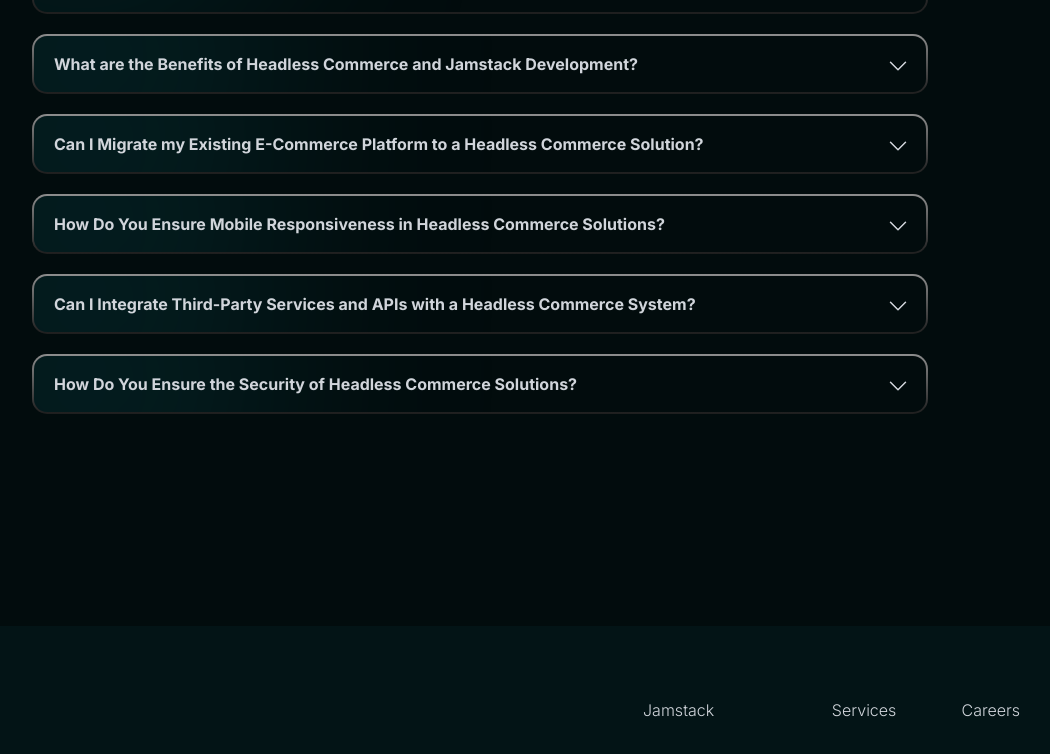
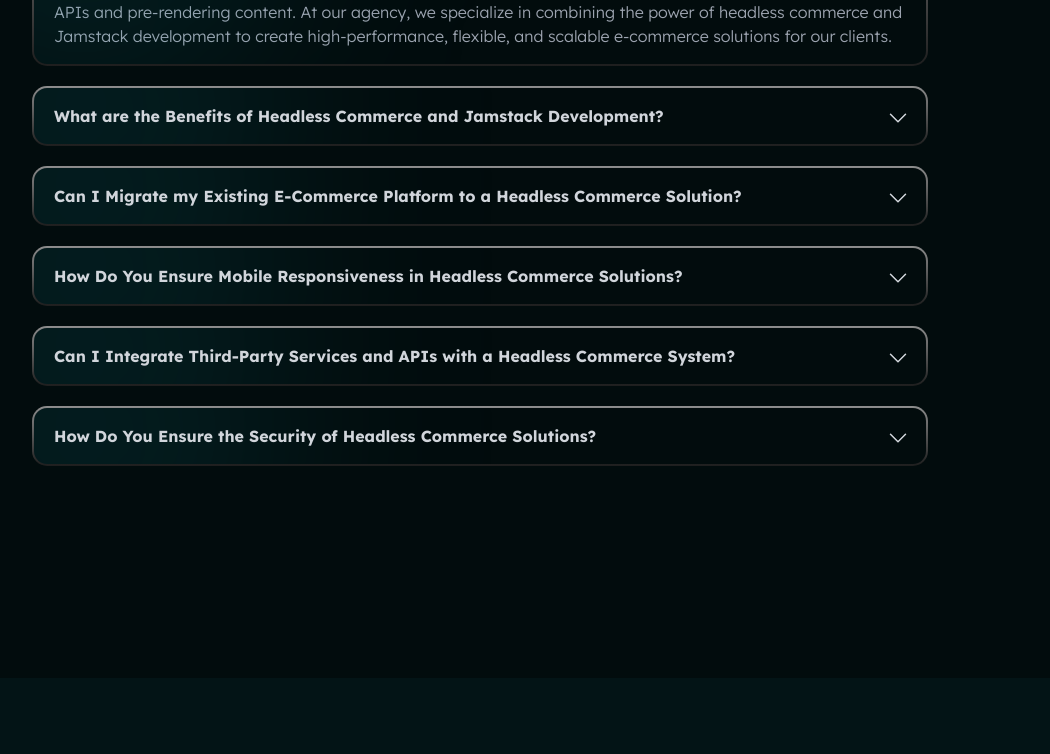
Before and after one commit to PraveenThanikachalam/weframe-praveen, a Next.js app: page / in a window 1280 px wide. Shown: the part 6617-7371 px from the top of the page, without its empty margins (160-1210 px from the left). Built offline with nearby package versions, Linux system fonts and the light colour scheme.

Commit message:
feat: add correct fonts

```diff
--- a/app/layout.js
+++ b/app/layout.js
@@ -1,9 +1,10 @@
-import { Inter } from 'next/font/google';
+import { Lexend } from 'next/font/google';
+import { oceanwide } from '@/fonts';
 import './globals.css';
 import Navbar from '@/components/Navbar';
 import Footer from '@/components/Footer';
 
-const inter = Inter({ subsets: ['latin'] });
+const font = Lexend({ subsets: ['latin'] });
 
 export const metadata = {
   title: 'Create Next App',
@@ -12,8 +13,8 @@ export const metadata = {
 
 export default function RootLayout({ children }) {
   return (
-    <html lang="en">
-      <body className={inter.className}>
+    <html lang="en" className={oceanwide.variable}>
+      <body className={font.className}>
         <link
           href="https://cdn.jsdelivr.net/npm/remixicon@3.5.0/fonts/remixicon.css"
           rel="stylesheet"
--- a/components/HeroSection.jsx
+++ b/components/HeroSection.jsx
@@ -3,7 +3,7 @@ import React from 'react';
 const HeroSection = () => {
   return (
     <div className="lg:w-[60%] w-[85%] z-30  flex flex-col items-center justify-center">
-      <h1 className="lg:text-7xl text-5xl font-extrabold">
+      <h1 className="lg:text-6xl text-5xl font-semibold font-title-font">
         Jamstack & Headless <br /> Commerce Agency
       </h1>
       <div className="lg:w-[50%] w-[85%]">
--- /dev/null
+++ b/fonts/index.js
@@ -0,0 +1,6 @@
+import localFont from 'next/font/local';
+
+export const oceanwide = localFont({
+  src: '../fonts/oceanwide/oceanwide-semibold.woff',
+  variable: '--oceanwide-font',
+});
--- a/tailwind.config.js
+++ b/tailwind.config.js
@@ -12,6 +12,9 @@ module.exports = {
         'gradient-conic':
           'conic-gradient(from 180deg at 50% 50%, var(--tw-gradient-stops))',
       },
+      fontFamily: {
+        'title-font': ['var(--oceanwide-font)'],
+      },
     },
   },
   plugins: [],
```
Also changed, not shown: fonts/oceanwide/oceanwide-semibold.woff (added).
